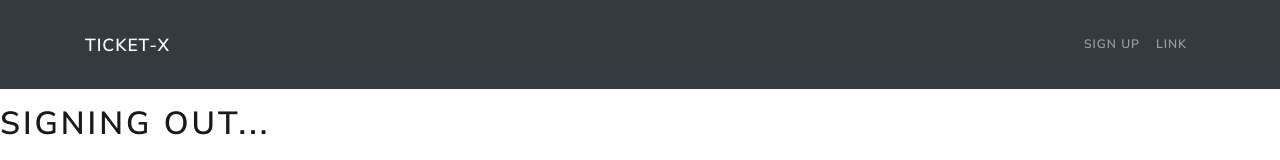
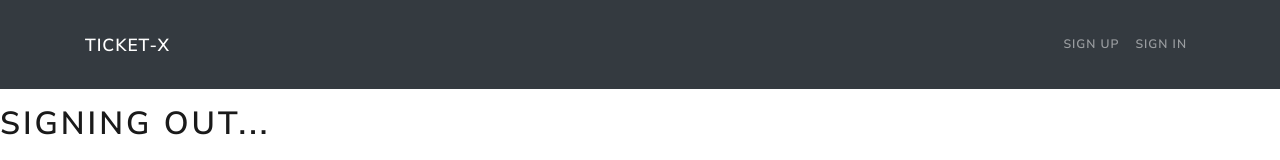
Before and after one commit to MuhammedAO/ticket-hub, a Next.js app in the folder client/: page /auth/signout in a window 1280 px wide. Shown: the top 160 px of the page. Built offline with nearby package versions, Linux system fonts and the light colour scheme; no server answers.

Commit message:
conditonally display headers

```diff
--- a/client/components/Header.js
+++ b/client/components/Header.js
@@ -1,7 +1,20 @@
 import React from "react"
 import { Navbar, Nav, Container } from "react-bootstrap"
 
-function Header() {
+function Header({ currentUser }) {
+  const links = [
+    !currentUser && { label: "Sign Up", href: "/auth/signup" },
+    !currentUser && { label: "Sign In", href: "/auth/signin" },
+    currentUser && { label: "Sign Out", href: "/auth/signout" },
+  ]
+    .filter((linkConfig) => linkConfig)
+    .map(({ label, href }) => {
+      return (
+        <Nav.Link key={href} href={href}>
+          {label}
+        </Nav.Link>
+      )
+    })
   return (
     <React.Fragment>
       <Navbar bg="dark" variant="dark" expand="lg">
@@ -9,10 +22,7 @@ function Header() {
           <Navbar.Brand href="/">ticket-X</Navbar.Brand>
           <Navbar.Toggle aria-controls="basic-navbar-nav" />
           <Navbar.Collapse id="basic-navbar-nav">
-            <Nav className="ml-auto">
-              <Nav.Link href="/auth/signup">sign up</Nav.Link>
-              <Nav.Link href="#link">Link</Nav.Link>
-            </Nav>
+            <Nav className="ml-auto">{links}</Nav>
           </Navbar.Collapse>
         </Container>
       </Navbar>
```
